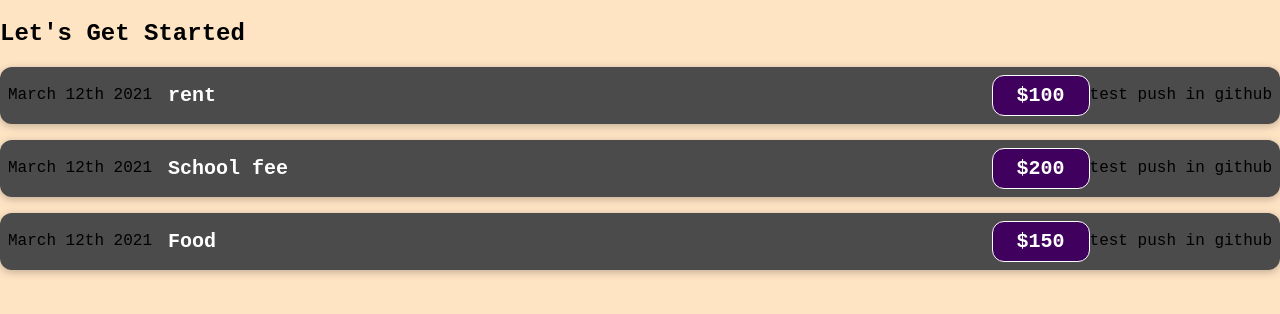
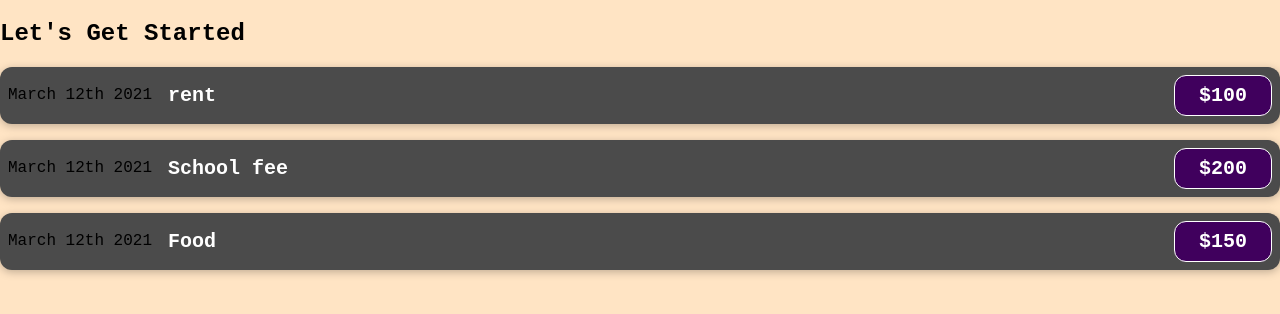
Before and after one commit to varund520/react, a JavaScript app in the folder firstapp/: page / in a window 1280 px wide. Shown: the top 314 px of the page. Built offline with nearby package versions, Linux system fonts and the light colour scheme.

Commit message:
commit all

```diff
--- a/firstapp/src/components/SubComponent/ExpenseItem.js
+++ b/firstapp/src/components/SubComponent/ExpenseItem.js
@@ -8,8 +8,6 @@ function ExpenseItem(props){
                 <h2>{ props.title }</h2>
                 <div className="expense-item__price">${ props.price }</div>
             </div>
-            <div>test push in github</div>
-
         </div>
     );
 }
```
